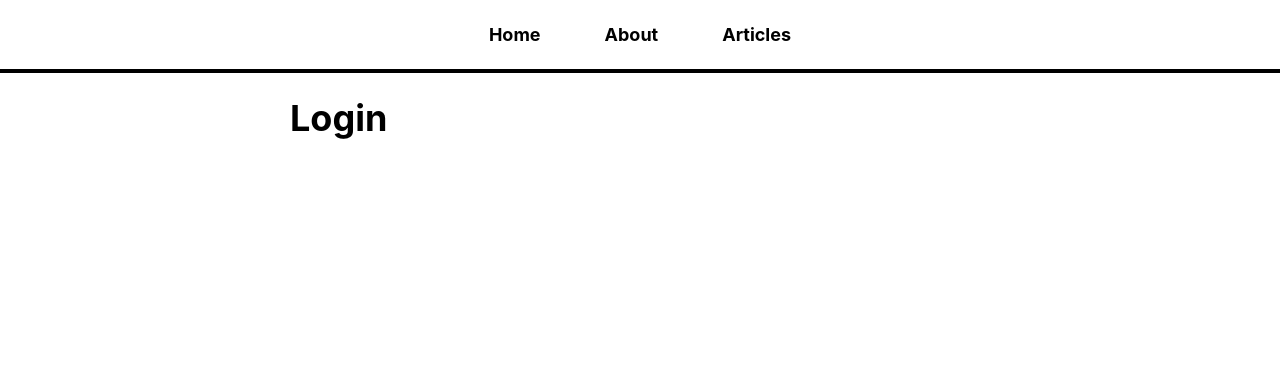
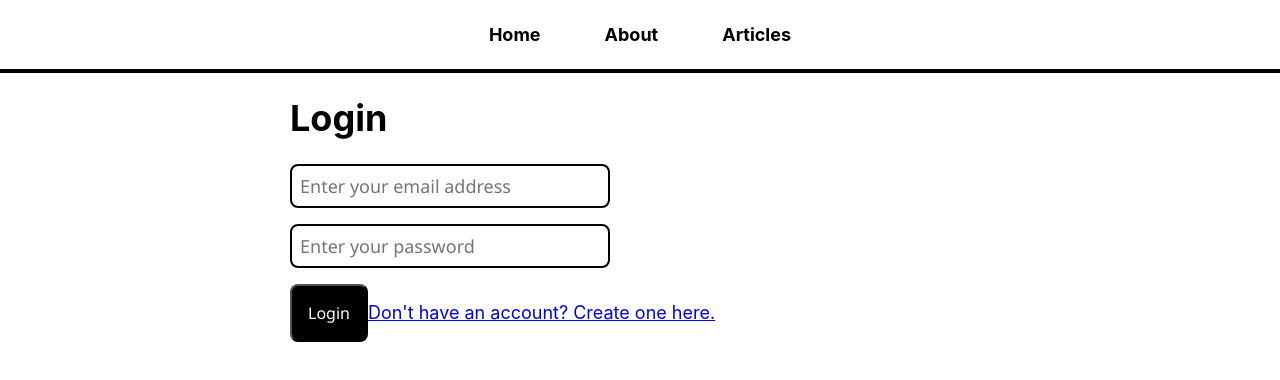
Before and after one commit to o-brayarn/modern-blog, a React (Vite) app: page /login in a window 1280 px wide. Shown: the top 380 px of the page. Built offline with nearby package versions, Linux system fonts and the light colour scheme.

Commit message:
create a login page

```diff
--- a/src/pages/Login.jsx
+++ b/src/pages/Login.jsx
@@ -1,8 +1,43 @@
+import { useState } from "react";
+import { Link, useNavigate } from "react-router-dom";
+import { getAuth, signInWithEmailAndPassword } from "firebase/auth";
 
 const Login = () => {
+  const [email, setEmail] = useState("");
+  const [password, setPassword] = useState("");
+  const [error, setError] = useState("");
+
+  const navigate = useNavigate();
+
+  const logIn = async () => {
+    try {
+      await signInWithEmailAndPassword(getAuth, email, password);
+      navigate("/articles");
+    } catch (e) {
+      setError(e.message);
+    }
+  };
+
   return (
-    <h1> Login</h1>
-  )
-}
+    <>
+      <h1> Login</h1>
+      {error && <p className="error"> {error}</p>}
+      <input
+        type="email"
+        placeholder="Enter your email address"
+        value={email}
+        onChange={(e) => setEmail(e.target.value)}
+      />
+      <input
+        type="password"
+        placeholder="Enter your password"
+        value={password}
+        onChange={(e) => setPassword(e.target.value)}
+      />
+      <button onClick={logIn}>Login</button>
+      <Link to="/create-account">Don't have an account? Create one here.</Link>
+    </>
+  );
+};
 
-export default Login
+export default Login;
```
